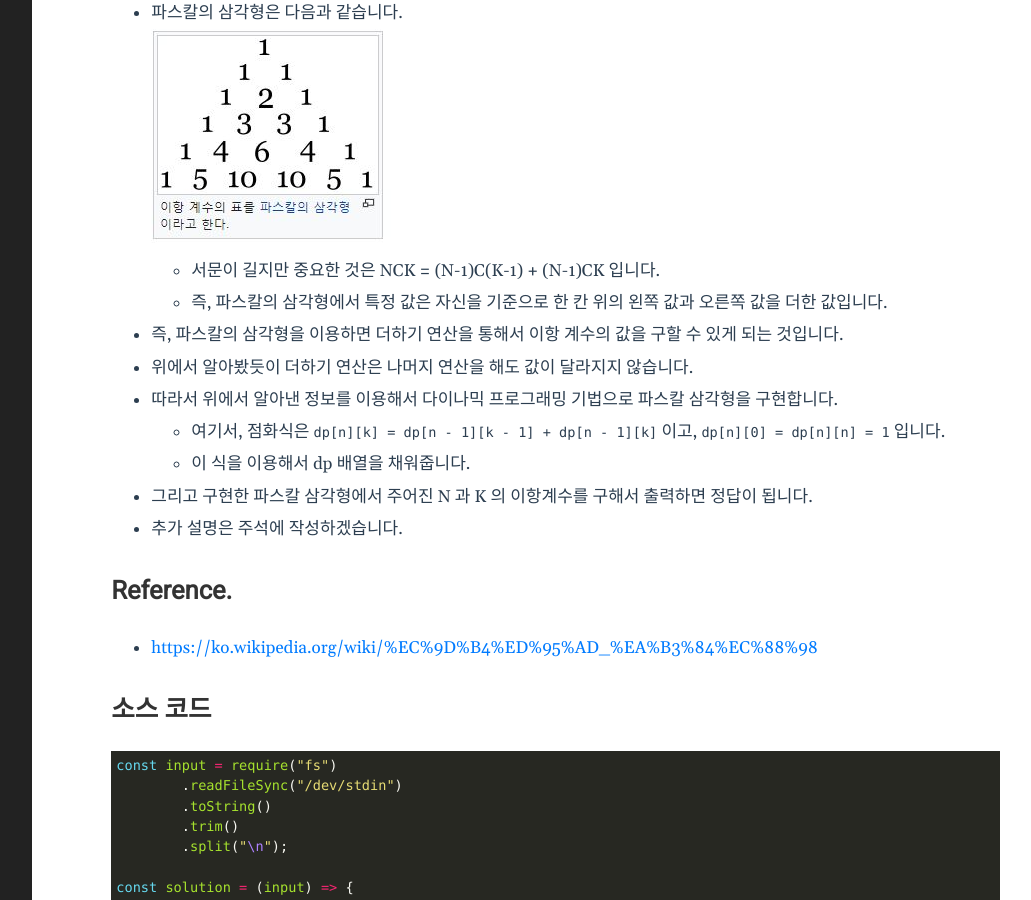
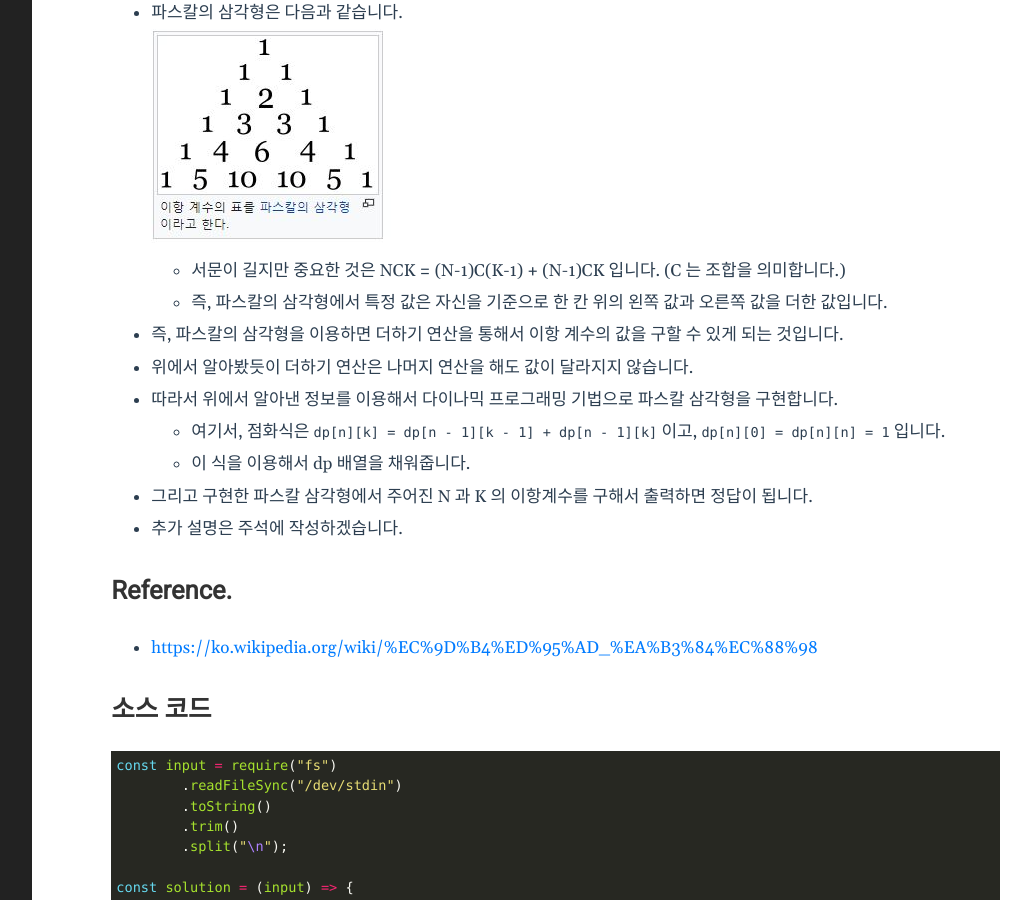
Before and after one commit to qkrrlgh519/qkrrlgh519.github.io, a Jekyll site: the page built from _posts/2021-06-02-BOJ-Math-11051.md, in a window 1280 px wide and 900 px high, scrolled down 1779 px. Shown: the whole window, without its empty margins (201-1232 px from the left). Built offline with Jekyll 4.4.1, drawn with Linux system fonts in a browser that asks for light colours.

Commit message:
fix: 백준 11051번 이항 계수 2 수정

```diff
--- a/_posts/2021-06-02-BOJ-Math-11051.md
+++ b/_posts/2021-06-02-BOJ-Math-11051.md
@@ -52,7 +52,7 @@ categories: BOJ(Math)
 - 파스칼의 삼각형이란 이항계수를 삼각형 모양의 기하학적 형태로 배열한 것이라고 합니다.
 - 파스칼의 삼각형은 다음과 같습니다.
   ![백준 11051번 이항 계수 2 의 파스칼의 삼각형 사진](/public/img/BOJ-Math/BOJ-11051-2.JPG)
-  - 서문이 길지만 중요한 것은 NCK = (N-1)C(K-1) + (N-1)CK 입니다.
+  - 서문이 길지만 중요한 것은 NCK = (N-1)C(K-1) + (N-1)CK 입니다. (C 는 조합을 의미합니다.)
   - 즉, 파스칼의 삼각형에서 특정 값은 자신을 기준으로 한 칸 위의 왼쪽 값과 오른쪽 값을 더한 값입니다.
 - 즉, 파스칼의 삼각형을 이용하면 더하기 연산을 통해서 이항 계수의 값을 구할 수 있게 되는 것입니다.
 - 위에서 알아봤듯이 더하기 연산은 나머지 연산을 해도 값이 달라지지 않습니다.
```
